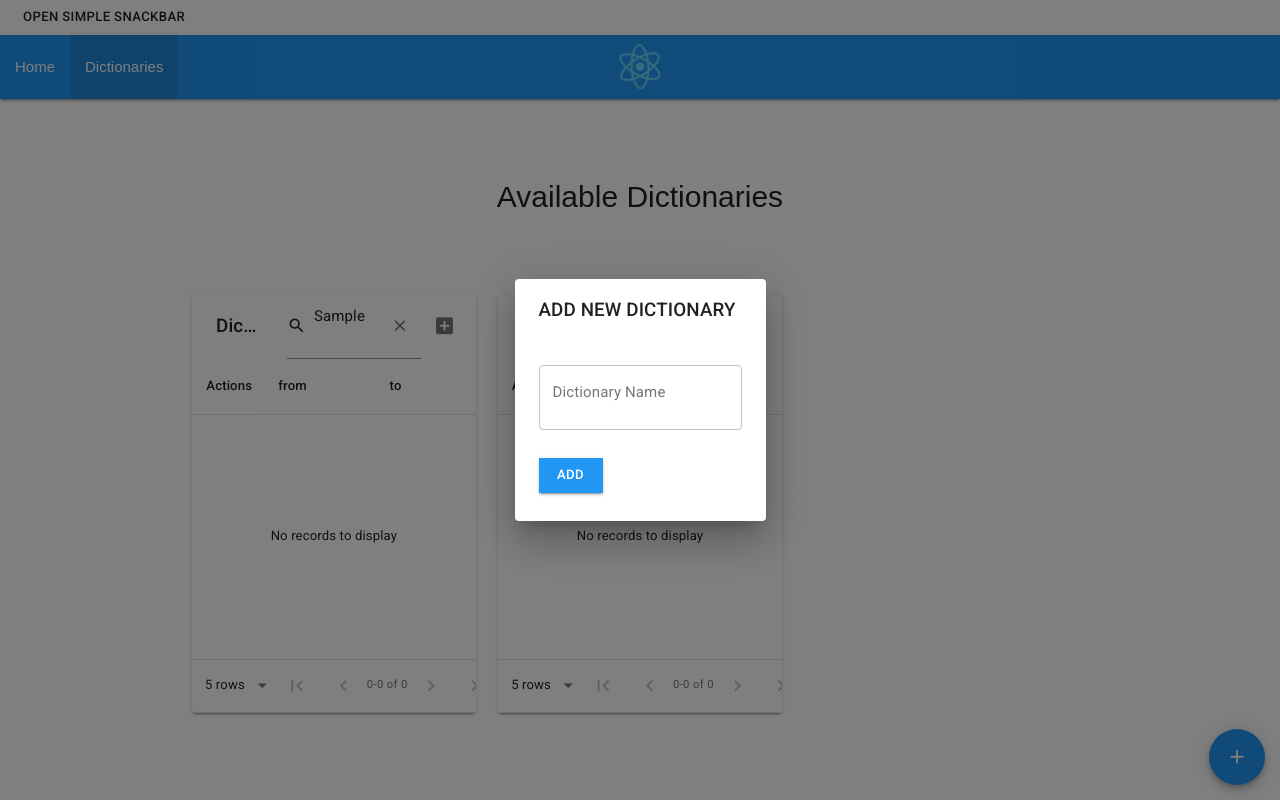
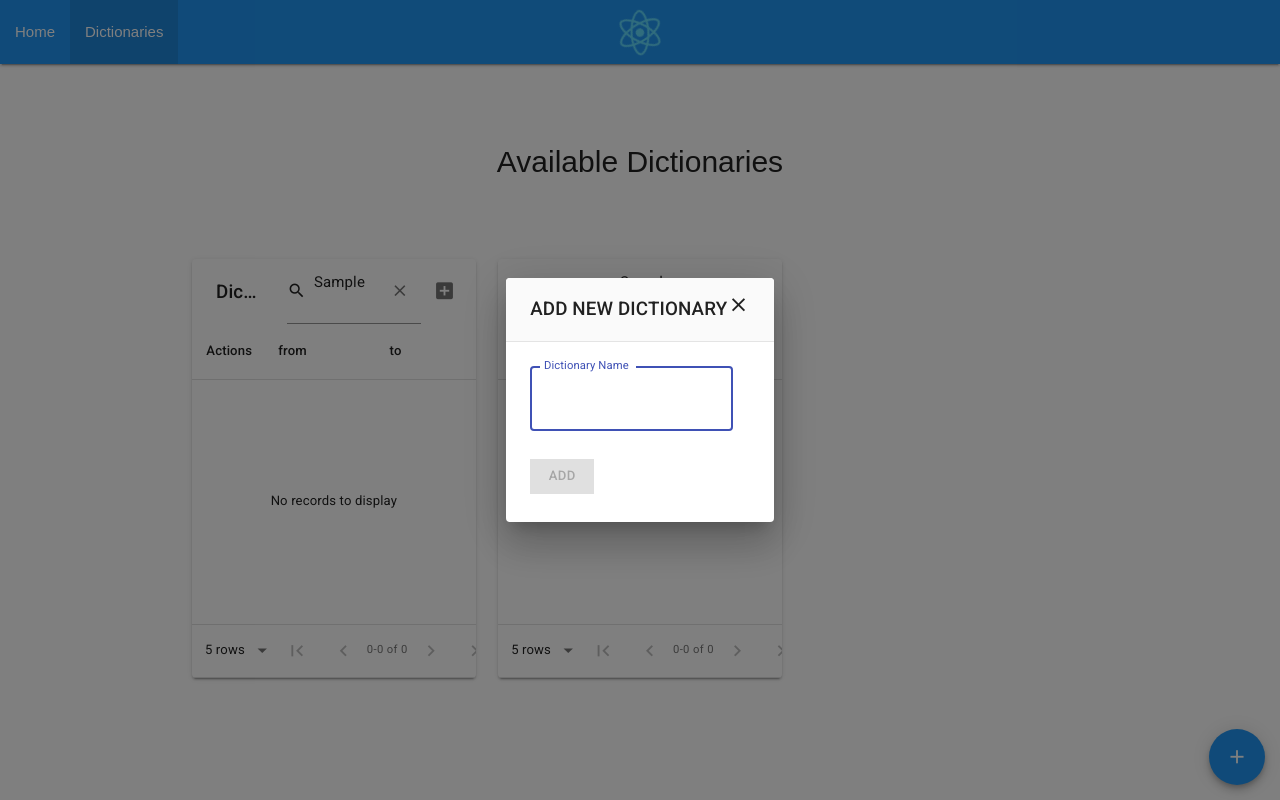
Before and after one commit to albertopiras/react-products-dictionary, a React (Create React App) app: page /dictionaries in a window 1280 px wide. Both pictures are taken after typing "Sample", "Sample" into the empty fields and a click on the button "add_icon". Built offline with nearby package versions, Linux system fonts and the light colour scheme.

Commit message:
update dialog - adding form + autofocus + button controls + style

```diff
--- a/src/App.scss
+++ b/src/App.scss
@@ -36,12 +36,7 @@ nav ul li>a.active {
 }
 
 
-
 /* Modals */
-.modal-title{
-    text-transform: uppercase;
-}
-
 .text-center{
     text-align: center
 };
--- a/src/components/AddDictionary.tsx
+++ b/src/components/AddDictionary.tsx
@@ -1,10 +1,11 @@
-import React, { Component, Fragment } from 'react';
+import React, { Component, Fragment, FormEvent } from 'react';
 import { ColorDictionariesConsumer } from 'providers/ColorDictionariesProvider';
 import { Fab, Icon, TextField } from '@material-ui/core';
 import Button from '@material-ui/core/Button';
 import BaseDialog from './dialog/BaseDialog';
 import './AddDictionary.scss';
 import { MessagesContext } from 'providers/MessagesProvider';
+import { isDebuggerStatement } from '@babel/types';
 
 interface IAddDictionaryParams {
   onAddDictionary: (newDictionaryName: string) => Promise<any>
@@ -36,13 +37,16 @@ class AddDictionary extends Component<IAddDictionaryParams, IComponentState> {
     this.setState({ newDictionaryName: event.target.value });
   }
 
-  handleOnSubmit = () => {
+  handleOnSubmit = (e:React.FormEvent<HTMLFormElement>) => {
+    e.preventDefault();
     this.props.onAddDictionary(this.state.newDictionaryName).then((response) => {
       this.context.newSuccessMessage(response.content);
+      this.handleClose();
     }, (error) => {
       this.context.newErrorMessage(error.content);
     });
   }
+
   render() {
     return (
       <Fragment>
@@ -50,8 +54,11 @@ class AddDictionary extends Component<IAddDictionaryParams, IComponentState> {
           <Icon>add_icon</Icon>
         </Fab>
         <BaseDialog title='add new dictionary' open={this.state.open} onClose={this.handleClose} >
-          <div className="row">
+
+        <form onSubmit={(e) => this.handleOnSubmit(e)}>
+        <div className="row">
             <TextField
+              autoFocus
               label="Dictionary Name"
               value={this.state.newDictionaryName}
               onChange={this.handleOnChage}
@@ -60,8 +67,10 @@ class AddDictionary extends Component<IAddDictionaryParams, IComponentState> {
             />
           </div>
           <div className="row">
-            <Button variant="contained" onClick={() => this.handleOnSubmit()} className="primary-btn no-margin">Add</Button>
+            <Button variant="contained" disabled={!this.state.newDictionaryName} type="submit" className="primary-btn no-margin">Add</Button>
           </div>
+
+        </form>
         </BaseDialog>
       </Fragment>
     )
--- /dev/null
+++ b/src/components/dialog/BaseDialog.scss
@@ -0,0 +1,15 @@
+
+.modal-title{
+    text-transform: uppercase;
+    border-bottom: 1px solid #e4e4e4;
+    margin-bottom: 1rem;
+    position: relative;
+    background: #fafafa;
+}
+
+.modal-btn-close{
+    float: right;
+    &:hover{
+        cursor: pointer;
+    }
+}
--- a/src/components/dialog/BaseDialog.tsx
+++ b/src/components/dialog/BaseDialog.tsx
@@ -1,7 +1,9 @@
 import React, { Component } from 'react';
 import DialogTitle from '@material-ui/core/DialogTitle';
 import Dialog from '@material-ui/core/Dialog';
-import { DialogContent } from '@material-ui/core';
+import { DialogContent, Icon } from '@material-ui/core';
+import MuiDialogTitle from '@material-ui/core/DialogTitle';
+import './BaseDialog.scss';
 
 interface IBaseDialogProps {
   title: string;
@@ -24,7 +26,7 @@ class BaseDialog extends Component<IBaseDialogProps> {
 
     return (
       <Dialog onClose={this.handleClose} {...other}>
-        <DialogTitle className='modal-title'>{title}</DialogTitle>
+        <DialogTitle className='modal-title'>{title}<span className="modal-btn-close" onClick={()=>{this.handleClose()}}><Icon>close</Icon></span></DialogTitle>
         <DialogContent>
           {this.props.children}
         </DialogContent>
--- a/src/providers/ColorDictionariesProvider.tsx
+++ b/src/providers/ColorDictionariesProvider.tsx
@@ -86,7 +86,7 @@ class ColorDictionariesProvider extends Component {
             return new Promise((resolve,reject) => {
                     let dictionary = this.state.dictionaries.find((dictionary: Dictionary) => dictionary.dictionaryName === dictionaryName) as Dictionary;
                     if (dictionary){
-                        return reject('This dictionary already exists');
+                        return reject(new Message('This dictionary already exists'));
                     }
                     const newDictionary:Dictionary = {dictionaryName: dictionaryName, mutations:{}};
                     this.state.dictionaries.push(newDictionary);
--- a/src/providers/MessagesProvider.tsx
+++ b/src/providers/MessagesProvider.tsx
@@ -69,7 +69,6 @@ class MessagesProvider<Object, AppState> extends Component {
     render() {
         return (
             <MessagesContext.Provider value={this.state}>
-                <Button onClick={() => this.handleClick()}>Open simple snackbar</Button>
                 <Snackbar
                     anchorOrigin={{
                         vertical: 'bottom',
```
